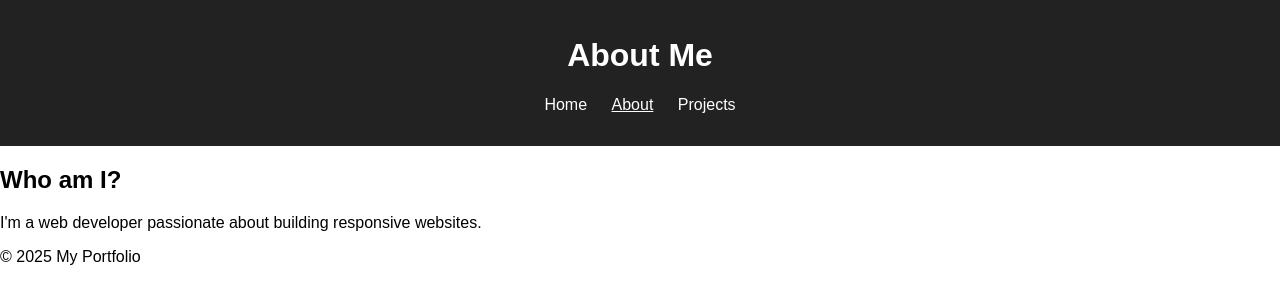
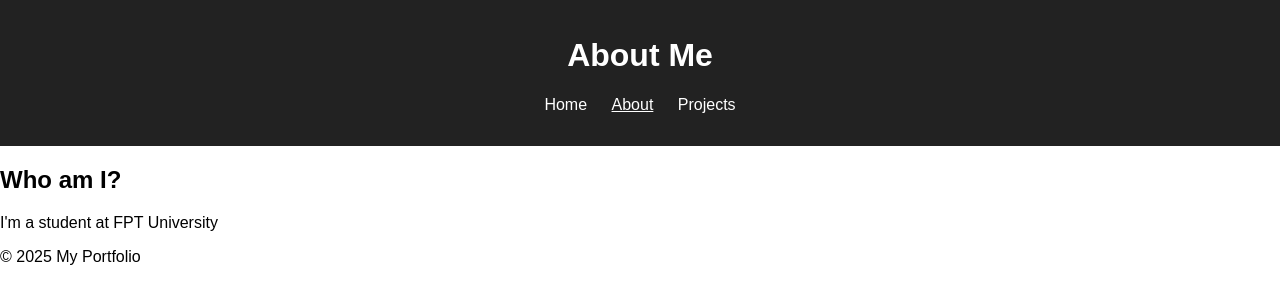
Before and after one commit to DangXuanThong/WED, a plain HTML site: page about.html in a window 1280 px wide. Drawn offline with Linux system fonts and the light colour scheme.

Commit message:
Update about.html

```diff
--- a/about.html
+++ b/about.html
@@ -22,7 +22,7 @@
       <section>
         <h2>Who am I?</h2>
         <p>
-          I'm a web developer passionate about building responsive websites.
+          I'm a student at FPT University
         </p>
       </section>
     </main>
```
